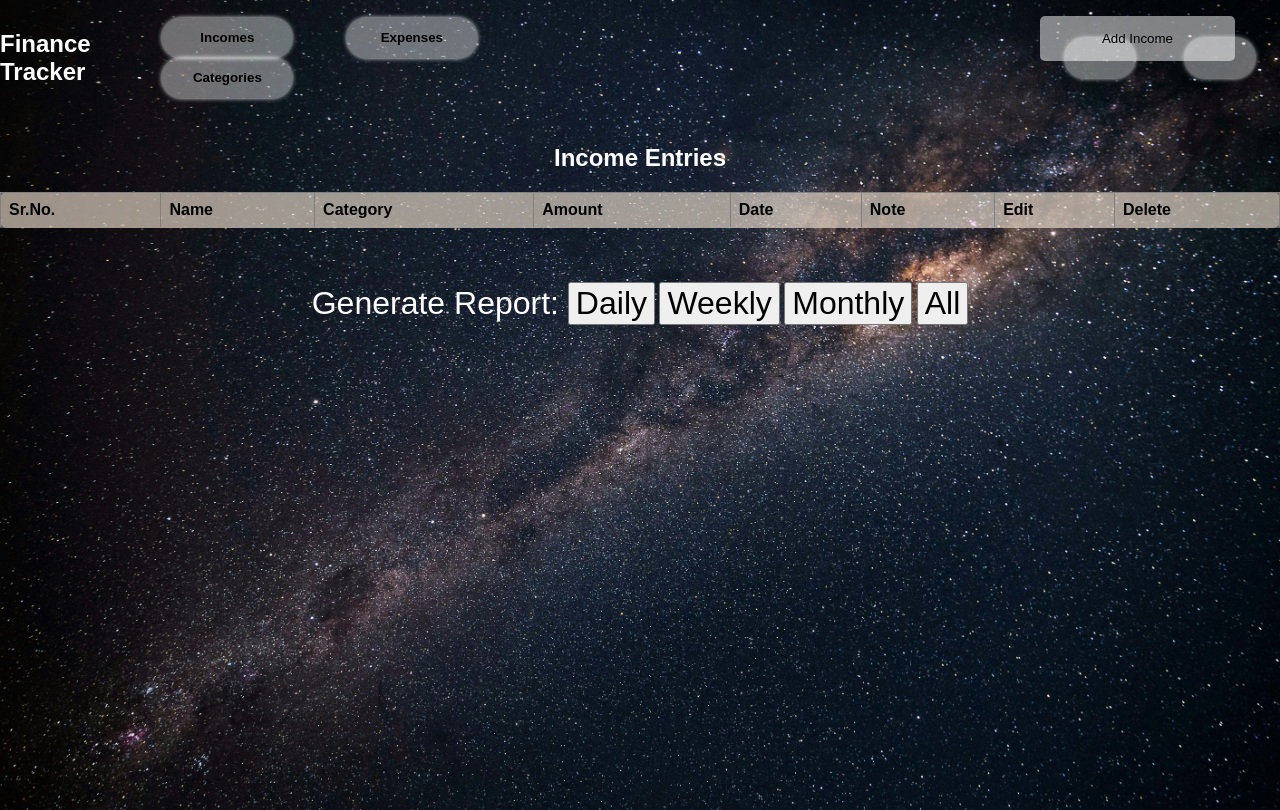
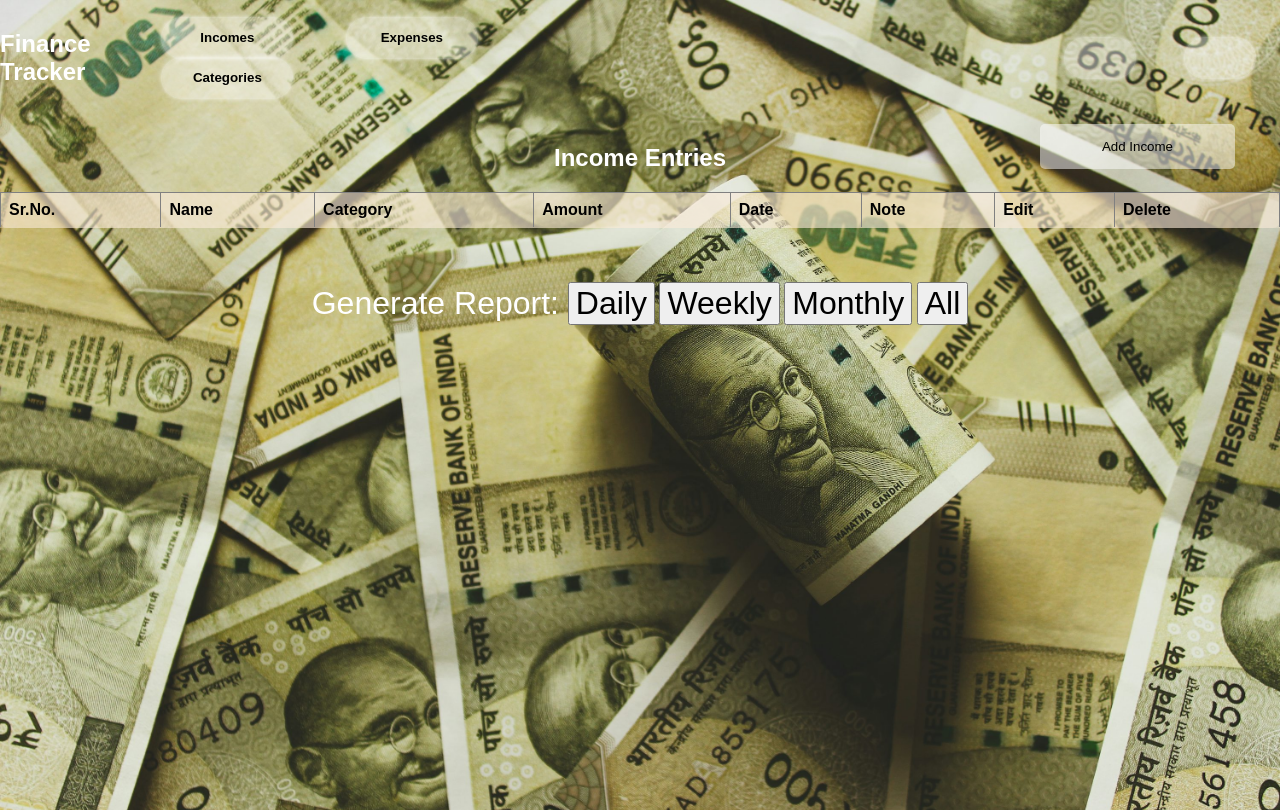
Before and after one commit to amulya195/finance_tracker, a Django app: page /incomes in a window 1280 px wide. Run offline with Django 4.2, Linux system fonts and the light colour scheme; a user stored in the database is signed in; data comes from the database, SQL or seed files in the repository; both versions use the stored data as it was after the commit; lists and menus that the app fills with data are empty.

Commit message:
Final PBL

```diff
--- a/static/css/dashboard.css
+++ b/static/css/dashboard.css
@@ -2,7 +2,7 @@ body {
     font-family: Arial, sans-serif;
     margin: 0;
     padding: 0;
-    background: url(milky1.jpg) no-repeat center center fixed;
+    background: url(fin4.jpg) no-repeat center center fixed;
     background-size: 100% 100%;
 }
 
--- a/static/css/expense.css
+++ b/static/css/expense.css
@@ -2,7 +2,7 @@ body {
     margin: 0;
     padding: 0;
     min-height: 100vh;
-    background-image: url('mon.jpg');
+    background-image: url('fin.jpg');
     background-repeat: no-repeat;
     background-position: center center;
     background-attachment: fixed;
--- a/static/css/income.css
+++ b/static/css/income.css
@@ -2,7 +2,7 @@ body {
     margin: 0;
     padding: 0;
     min-height: 100vh;
-    background-image: url('milky1.jpg');
+    background-image: url('fin10.jpg');
     background-repeat: no-repeat;
     background-position: center center;
     background-attachment: fixed;
@@ -16,7 +16,6 @@ body {
 /* Add Income Button */
 #addIncomeButton {
     position: absolute;
-    top: 16px;
     right: 45px;
     background-color: rgba(255, 255, 255, 0.5);
     padding: 15px 62px;
--- a/static/css/profile.css
+++ b/static/css/profile.css
@@ -2,7 +2,7 @@ body {
     font-family: Arial, sans-serif;
     margin: 0;
     padding: 0;
-    background: url(mon.jpg) no-repeat center center fixed;
+    background: url(fin7.jpg) no-repeat center center fixed;
     background-size: 100% 100%;
 }
 
--- a/static/css/setting.css
+++ b/static/css/setting.css
@@ -2,7 +2,7 @@ body {
     font-family: Arial, sans-serif;
     margin: 0;
     padding: 0;
-    background: url(category.jpg) no-repeat center center fixed;
+    background: url(fin11.jpg) no-repeat center center fixed;
     background-size: 100% 100%;
 }
 
```
Also changed, not shown: db.sqlite3, static/css/fin.jpg (added), static/css/fin10.jpg (added), static/css/fin2.jpg (added), static/css/fin3.jpg (added), static/css/fin4.jpg (added), static/css/fin5.jpg (added), static/css/fin6.jpg (added), static/css/fin7.jpg (added), static/css/fin9.jpg (added), 1 other file.
